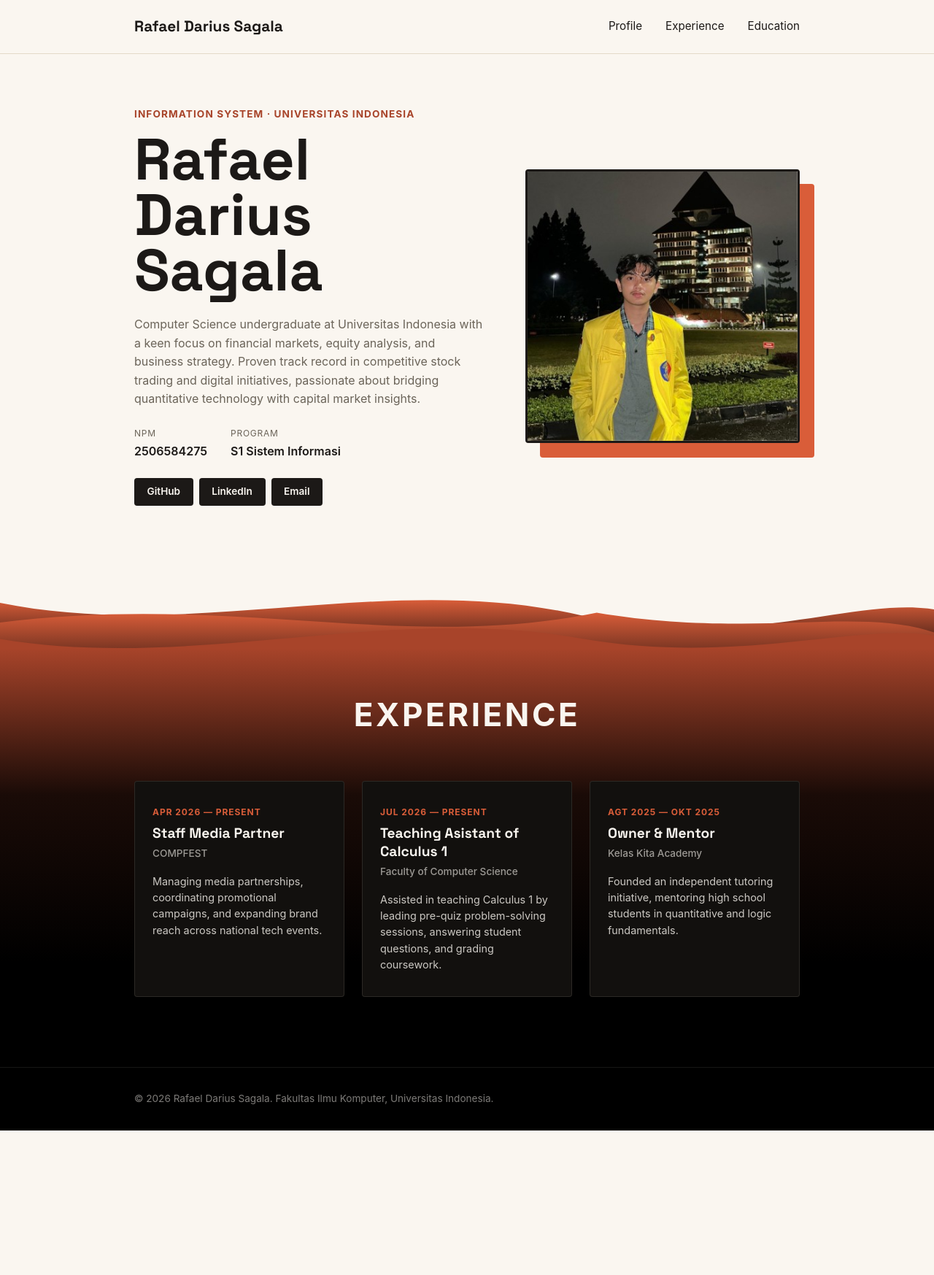
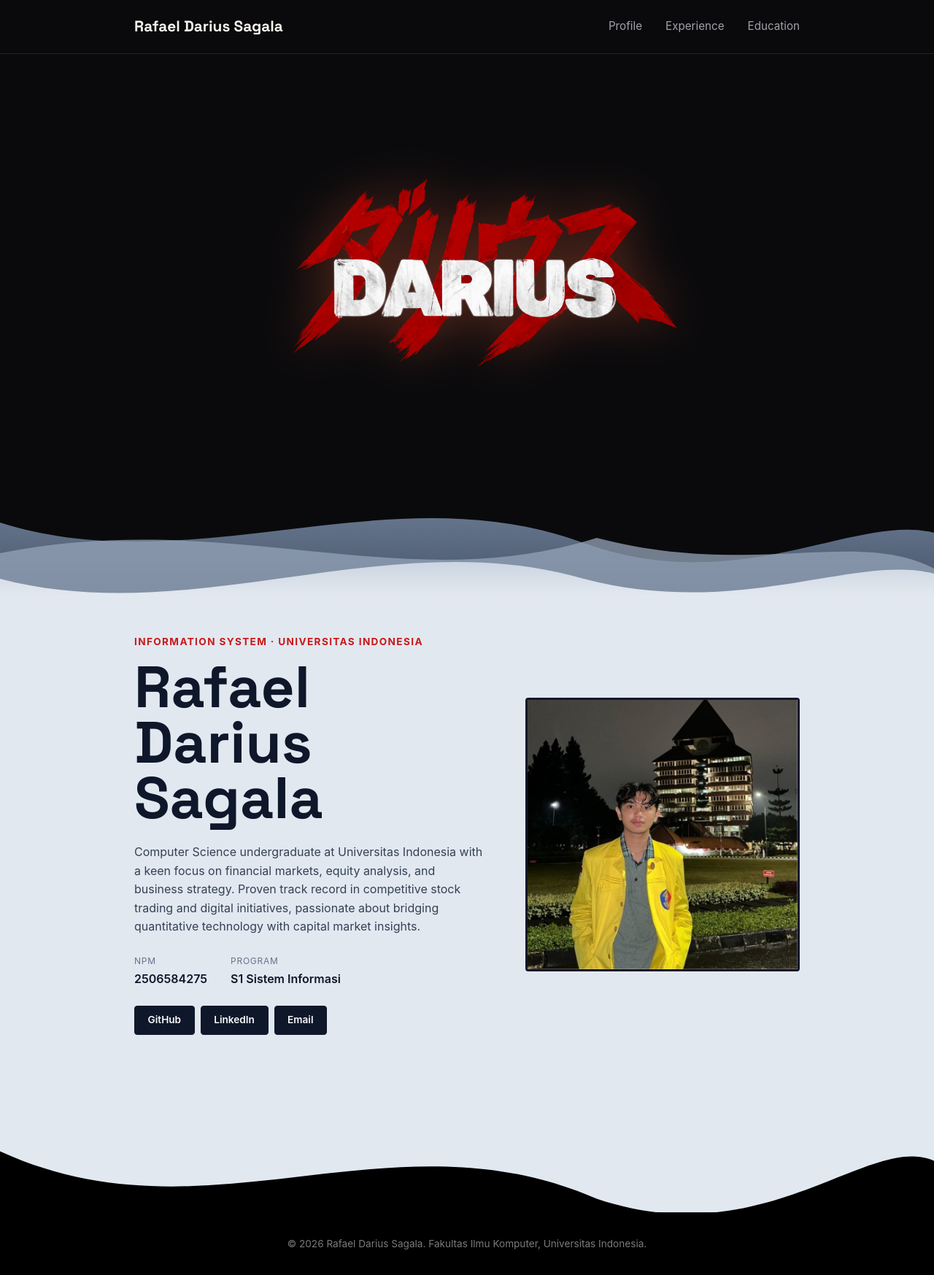
Before and after one commit to darzzius/myportofolio, a Django app: page / in a window 1280 px wide. Shown: the whole page at 73% size. Before the commit the page ends 1549 px from the top, so only its background shows below. Run offline with Django 5.2, Linux system fonts and the light colour scheme.

Commit message:
mengganti tema dari bagian profil, namun pada education dan experience menjadi sedikit rusak

```diff
--- a/static/css/style.css
+++ b/static/css/style.css
@@ -5,20 +5,23 @@
 }
 
 :root {
-    --ink: #1c1917;
+    --bg-dark: #0a0a0c;
+    --bg-card: #12100e;
     --paper: #faf6f0;
     --accent: #d95d39;
     --accent-dark: #a8442a;
-    --line: #e3d9c9;
-    --text-muted: #6b6459;
+    --crimson: #c91818;
+    --line: rgba(255, 255, 255, 0.1);
+    --text-muted: #a1a1aa;
     --radius: 4px;
 }
 
 body {
     font-family: -apple-system, "Segoe UI", Roboto, Helvetica, Arial, sans-serif;
-    color: var(--ink);
-    background-color: var(--paper);
+    color: var(--paper);
+    background-color: var(--bg-dark);
     line-height: 1.6;
+    min-height: 100vh;
 }
 
 h1, .brand {
@@ -32,7 +35,10 @@ h1, .brand {
 }
 
 .site-header {
+    background-color: var(--bg-dark);
     border-bottom: 1px solid var(--line);
+    position: relative;
+    z-index: 10;
 }
 
 .site-header .container {
@@ -45,7 +51,7 @@ h1, .brand {
 .brand {
     font-size: 1.3rem;
     font-weight: 700;
-    color: var(--ink);
+    color: var(--paper);
     text-decoration: none;
 }
 
@@ -55,13 +61,86 @@ h1, .brand {
 }
 
 .site-header nav a {
-    color: var(--ink);
+    color: var(--text-muted);
     text-decoration: none;
     font-size: 0.95rem;
+    transition: color 0.2s ease;
+}
+
+.site-header nav a:hover,
+.site-header nav a.nav-active {
+    color: var(--accent);
+    font-weight: 600;
+}
+
+.hero-logo-wrapper {
+    min-height: calc(100vh - 160px);
+    display: flex;
+    justify-content: center;
+    align-items: center;
+}
+
+.logo-box {
+    display: flex;
+    justify-content: center;
+    align-items: center;
+    width: 100%;
+    min-height: 75vh;
+    margin: 0 auto;
+    padding: 2.5rem 1.5rem;
+    box-sizing: border-box;
+}
+
+.hero-logo-img {
+    width: 100%;
+    max-width: 650px;
+    height: auto;
+    object-fit: contain;
+    display: block;
+    margin: 0 auto;
+    user-select: none;
+    filter: drop-shadow(0 0 35px rgba(217, 93, 57, 0.4));
+    transition: transform 0.3s ease, filter 0.3s ease;
+}
+
+.hero-logo-img:hover {
+    transform: scale(1.02);
+    filter: drop-shadow(0 0 50px rgba(217, 93, 57, 0.65));
+}
+
+.wave-divider {
+    width: 100%;
+    overflow: hidden;
+    line-height: 0;
+    background-color: var(--bg-dark);
+    margin-bottom: -1px;
+}
+
+.wave-divider svg {
+    display: block;
+    width: 100%;
+    height: 140px;
+}
+
+.wave-divider-bottom {
+    width: 100%;
+    overflow: hidden;
+    line-height: 0;
+    background-color: #e2e8f0;
+    margin-bottom: -1px;
+}
+
+.wave-divider-bottom svg {
+    display: block;
+    width: 100%;
+    height: 130px;
 }
 
 .hero {
-    padding: 4.5rem 0 5rem;
+    background-color: #e2e8f0;
+    color: #0f172a;
+    padding: 3.5rem 0 5.5rem;
+    border-top: none;
 }
 
 .hero-grid {
@@ -83,9 +162,9 @@ h1, .brand {
 
 .hero-kicker {
     font-size: 0.85rem;
-    letter-spacing: 0.08em;
+    letter-spacing: 0.1em;
     text-transform: uppercase;
-    color: var(--accent-dark);
+    color: var(--crimson);
     font-weight: 700;
     margin-bottom: 0.75rem;
 }
@@ -93,10 +172,11 @@ h1, .brand {
 .hero-identity h1 {
     font-size: clamp(3rem, 7vw, 5rem);
     line-height: 0.95;
+    color: #0f172a;
 }
 
 .bio {
-    color: var(--text-muted);
+    color: #334155;
     max-width: 480px;
     margin-bottom: 1.5rem;
 }
@@ -111,12 +191,13 @@ h1, .brand {
     font-size: 0.75rem;
     text-transform: uppercase;
     letter-spacing: 0.06em;
-    color: var(--text-muted);
+    color: #64748b;
     margin-bottom: 0.15rem;
 }
 
 .meta-row dd {
     font-weight: 600;
+    color: #0f172a;
 }
 
 .social-links {
@@ -130,15 +211,19 @@ h1, .brand {
     font-size: 0.85rem;
     font-weight: 600;
     text-decoration: none;
-    color: var(--paper);
-    background-color: var(--ink);
+    color: #f8fafc;
+    background-color: #0f172a;
+    border: 1px solid #0f172a;
     border-radius: var(--radius);
     padding: 0.5rem 1.1rem;
-    transition: background-color 0.2s ease;
+    transition: all 0.2s ease;
 }
 
 .social-link:hover {
-    background-color: var(--accent);
+    background-color: var(--crimson);
+    border-color: var(--crimson);
+    box-shadow: 0 4px 15px rgba(201, 24, 24, 0.35);
+    transform: translateY(-2px);
 }
 
 .hero-photo {
@@ -153,9 +238,10 @@ h1, .brand {
     left: 1.25rem;
     width: 100%;
     height: 100%;
-    background-color: var(--accent);
+    background-color: var(--crimson);
     border-radius: var(--radius);
     z-index: 0;
+    box-shadow: 0 10px 25px rgba(201, 24, 24, 0.3);
 }
 
 .avatar {
@@ -166,36 +252,16 @@ h1, .brand {
     aspect-ratio: 1 / 1;
     object-fit: cover;
     border-radius: var(--radius);
-    border: 3px solid var(--ink);
+    border: 3px solid #0f172a;
 }
 
-.site-footer {
-    background-color: #000000;
-    color: rgba(250, 246, 240, 0.5);
-    font-size: 0.85rem;
-    padding: 2rem 0;
-    border-top: 1px solid rgba(227, 217, 201, 0.1);
+.experience-section {
+    background: linear-gradient(180deg, #a8442a 0%, #1a0b07 35%, var(--bg-dark) 75%, var(--bg-dark) 100%);
+    color: var(--paper);
+    padding: 3.5rem 0 6rem;
+    border-top: none;
 }
 
-@media (max-width: 600px) {
-    .hero-grid {
-        grid-template-columns: 1fr;
-        grid-template-areas:
-            "identity"
-            "photo"
-            "details";
-    }
-
-    .hero-photo {
-        max-width: 220px;
-    }
-
-    .social-links {
-        justify-content: flex-start;
-    }
-}
-
-/*Section khusus experience*/
 .experience-section .section-title {
     font-size: clamp(2rem, 4vw, 2.75rem);
     text-align: center;
@@ -212,7 +278,7 @@ h1, .brand {
 }
 
 .experience-card {
-    background-color: #12100e; /* Cokelat-hitam sangat gelap agar kartunya tetap terlihat */
+    background-color: var(--bg-card);
     border: 1px solid rgba(227, 217, 201, 0.12);
     border-radius: var(--radius);
     padding: 2rem 1.5rem;
@@ -256,58 +322,6 @@ h1, .brand {
     color: rgba(250, 246, 240, 0.8);
 }
 
-@media (max-width: 820px) {
-    .experience-grid {
-        grid-template-columns: 1fr;
-        gap: 1.25rem;
-    }
-
-    .experience-section {
-        padding: 4rem 0;
-    }
-}
-
-/* Wave Divider */
-.wave-divider {
-    width: 100%;
-    overflow: hidden;
-    line-height: 0;
-    background-color: var(--paper);
-    margin-bottom: -1px;
-}
-
-.wave-divider svg {
-    display: block;
-    width: 100%;
-    height: 90px;
-}
-
-.wave-divider path {
-    fill: url(#waveGradient);
-}
-
-.wave-divider path:last-of-type {
-    fill: #a8442a;
-}
-
-.experience-section {
-    background: linear-gradient(180deg, #a8442a 0%, #1a0b07 35%, #000000 75%, #000000 100%);
-    color: var(--paper);
-    padding: 3.5rem 0 6rem;
-    border-top: none;
-}
-
-@media (max-width: 600px) {
-    .wave-divider svg {
-        height: 40px;
-    }
-
-    .experience-section {
-        padding: 2.5rem 0 4rem;
-    }
-}
-
-/* ini untuk bagian experience */
 .timeline {
     position: relative;
     max-width: 1000px;
@@ -372,6 +386,26 @@ h1, .brand {
     font-weight: 500;
 }
 
+.site-footer {
+    background-color: #000000;
+    color: rgba(250, 246, 240, 0.5);
+    font-size: 0.85rem;
+    padding: 2rem 0;
+    border-top: 1px solid var(--line);
+    text-align: center;
+}
+
+@media (max-width: 820px) {
+    .experience-grid {
+        grid-template-columns: 1fr;
+        gap: 1.25rem;
+    }
+
+    .experience-section {
+        padding: 4rem 0;
+    }
+}
+
 @media (max-width: 768px) {
     .timeline::before {
         left: 20px;
@@ -390,3 +424,33 @@ h1, .brand {
         right: auto;
     }
 }
+
+@media (max-width: 600px) {
+    .hero-grid {
+        grid-template-columns: 1fr;
+        grid-template-areas:
+            "identity"
+            "photo"
+            "details";
+    }
+
+    .hero-photo {
+        max-width: 220px;
+    }
+
+    .social-links {
+        justify-content: flex-start;
+    }
+
+    .wave-divider svg {
+        height: 60px;
+    }
+
+    .experience-section {
+        padding: 2.5rem 0 4rem;
+    }
+
+    .hero-logo-img {
+        max-width: 90vw;
+    }
+}
--- a/templates/education.html
+++ b/templates/education.html
@@ -16,7 +16,7 @@
                 <nav>
                     <a href="{% url 'main:show_main' %}">Profile</a>
                     <a href="{% url 'main:show_experience' %}">Experience</a>
-                <a href="{% url 'main:show_education' %}" class="nav-active">Education</a>
+                    <a href="{% url 'main:show_education' %}">Education</a>
                 </nav>
             </div>
         </header>
--- a/templates/experience.html
+++ b/templates/experience.html
@@ -15,8 +15,8 @@
                 <a href="{% url 'main:show_main' %}" class="brand">{{ name }}</a>
                 <nav>
                     <a href="{% url 'main:show_main' %}">Profile</a>
-                <a href="{% url 'main:show_experience' %}" class="nav-active">Experience</a>
-                <a href="{% url 'main:show_education' %}" class="nav-active">Education</a>
+                    <a href="{% url 'main:show_experience' %}">Experience</a>
+                    <a href="{% url 'main:show_education' %}">Education</a>
                 </nav>
             </div>
         </header>
--- a/templates/index.html
+++ b/templates/index.html
@@ -16,13 +16,33 @@
                 <nav>
                     <a href="{% url 'main:show_main' %}">Profile</a>
                     <a href="{% url 'main:show_experience' %}">Experience</a>
-                <a href="{% url 'main:show_education' %}" class="nav-active">Education</a>
+                    <a href="{% url 'main:show_education' %}">Education</a>
                 </nav>
             </div>
         </header>
 
+        <main>
+            <div class="logo-box">
+                <img class="hero-logo-img" src="/static/img/logo_darius.png" alt="Darius Logo">
+            </div>
+            <div class="wave-divider">
+                <svg viewBox="0 0 1440 100" preserveAspectRatio="none">
+                    <defs>
+                        <linearGradient id="backWaveGrad" x1="0%" y1="0%" x2="0%" y2="100%">
+                            <stop offset="0%" stop-color="#64748b" />
+                            <stop offset="100%" stop-color="#475569" />
+                        </linearGradient>
 
-    <main>
+                        <linearGradient id="frontWaveGrad" x1="0%" y1="0%" x2="0%" y2="100%">
+                            <stop offset="0%" stop-color="#cbd5e1" />
+                            <stop offset="100%" stop-color="#ffffff" />
+                        </linearGradient>
+                    </defs>
+                    <path fill="url(#backWaveGrad)" d="M0,30 C300,90 600,-20 900,50 C1140,105 1320,20 1440,40 L1440,100 L0,100 Z"></path>
+                    <path fill="#94a3b8" opacity="0.75" d="M0,60 C360,15 620,105 920,45 C1160,85 1320,35 1440,75 L1440,140 L0,140 Z"></path>
+                    <path fill="url(#frontWaveGrad)" d="M0,85 C300,135 600,30 900,85 C1140,125 1320,60 1440,80 L1440,140 L0,140 Z"></path>
+                </svg>
+            </div>
             <section class="hero" id="profile">
                 <div class="container hero-grid">
                     <div class="hero-identity">
@@ -30,7 +50,6 @@
                         <h1>{{ name }}</h1>
                     </div>
                     <div class="hero-photo">
-                    <div class="photo-block"></div>
                         <img class="avatar" src="/static/img/darius.jpg" alt="Photo of {{ name }}">
                     </div>
                     <div class="hero-details">
@@ -54,60 +73,11 @@
                 </div>
                 <br>
             </section>
-        <div class="wave-divider">
+            <div class="wave-divider-bottom">
             <svg viewBox="0 0 1440 100" preserveAspectRatio="none">
-                <defs>
-                    <linearGradient id="waveGradient" x1="0%" y1="0%" x2="0%" y2="100%">
-                        <stop offset="0%" stop-color="#d95d39" />
-                        <stop offset="100%" stop-color="#381a13" />
-                        <!-- biar ga lupa, 2 stop ini untuk menciptakan warna gradien  -->
-                    </linearGradient>
-                </defs>
-                <path d="M0,30 C300,90 600,-20 900,50 C1140,105 1320,20 1440,40 L1440,100 L0,100 Z"></path>
-                <path fill="rgba(0, 0, 0, 0.45)" d="M0,60 C360,15 620,105 920,45 C1160,85 1320,35 1440,75 L1440,140 L0,140 Z"></path>
-                <path fill="#381a13" d="M0,85 C300,135 600,30 900,85 C1140,125 1320,60 1440,80 L1440,140 L0,140 Z"></path>
-                <!-- M= Move to, C= Cubic Bézier Curve, L= Line to, Z = Close path-->
-                <!-- biar aku ga lupa!!(part 2) path ini pembuat gelombangnya. M0,30 mulai dari x=0, y= 30.  C300,90 600,-20 900,50 -> gelombang pertama,
-                dimulai dari xy 300,90 dan 600,-20 agar tercipta gelombang, lalu berakhir di 900,50. dan seterusnya untuk c yang lainnya. L1440,100 -> untuk menarik garis
-                lurus horizontal dari kanan bawah ke kiri bawah. dan last, Z kembali ke titik awal-->
+                <path fill="#000000" d="M0,35 C320,135 600,-10 920,85 C1180,145 1340,15 1440,45 L1440,150 L0,150 Z"></path>
             </svg>
         </div>
-
-    <section class="experience-section" id="experience">
-        <div class="container">
-            <h2 class="section-title">Experience</h2>
-
-            <div class="experience-grid">
-
-                <div class="experience-card">
-                    <span class="card-period">Apr 2026 — Present</span>
-                    <h3 class="card-role">Staff Media Partner</h3>
-                    <p class="card-org">COMPFEST</p>
-                    <p class="card-desc">
-                        Managing media partnerships, coordinating promotional campaigns, and expanding brand reach across national tech events.
-                    </p>
-                </div>
-
-                <div class="experience-card">
-                    <span class="card-period">Jul 2026 — Present</span>
-                    <h3 class="card-role">Teaching Asistant of Calculus 1</h3>
-                    <p class="card-org">Faculty of Computer Science</p>
-                    <p class="card-desc">
-                        Assisted in teaching Calculus 1 by leading pre-quiz problem-solving sessions, answering student questions, and grading coursework.
-                    </p>
-                </div>
-
-                <div class="experience-card">
-                    <span class="card-period">Agt 2025 — Okt 2025</span>
-                    <h3 class="card-role">Owner & Mentor</h3>
-                    <p class="card-org">Kelas Kita Academy</p>
-                    <p class="card-desc">
-                        Founded an independent tutoring initiative, mentoring high school students in quantitative and logic fundamentals.
-                    </p>
-                </div>
-            </div>
-        </div>
-    </section>
         </main>
 
         <footer class="site-footer" color>
```
Also changed, not shown: static/img/logo_darius.png (added). Lines whose indentation alone changed are shown as unchanged.
